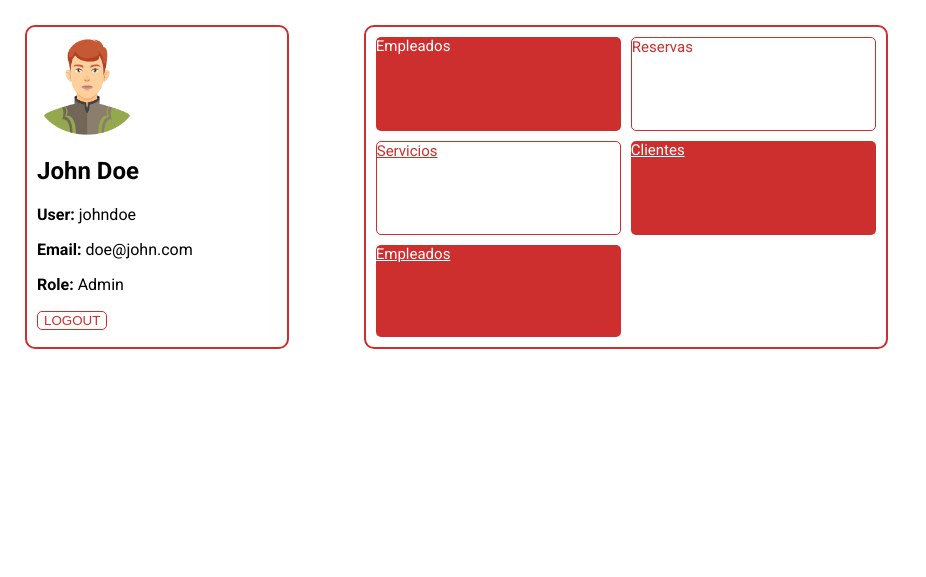
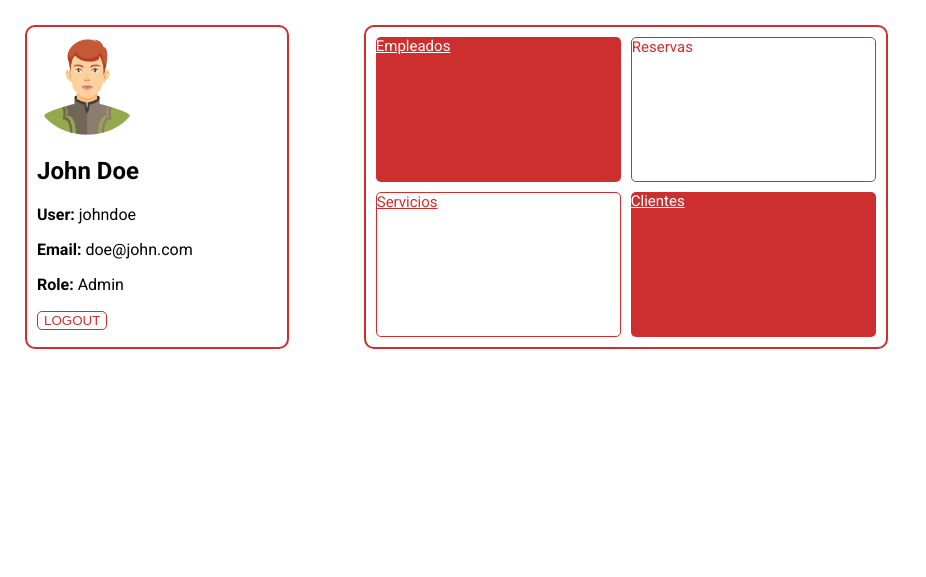
Before and after one commit to Miigue28/DDSI, a Flask app: page / in a window 1280 px wide. Shown: the part 100-677 px from the top of the page, without its empty margins (0-926 px from the left). Run offline with Flask 3, Linux system fonts and the light colour scheme; some libraries are stand-ins or nearby versions.

Commit message:
Update dashboard.html

```diff
--- a/Prácticas/templates/dashboard.html
+++ b/Prácticas/templates/dashboard.html
@@ -20,11 +20,10 @@
   </div>
 
   <div class="options-grid">
-    <a class="people-button"> Empleados</a>
+    <a href="{{ url_for('employees') }}" class="people-button"> Empleados</a>
     <a class="services-button">Reservas</a>
     <a href="{{ url_for('services') }}" class="services-button">Servicios</a>
     <a href="{{ url_for('clients') }}" class="people-button"> Clientes</a>
-    <a href="{{ url_for('employees') }}" class="people-button"> Empleados</a>
   </div>
 </div>
 {% endblock %}
```
